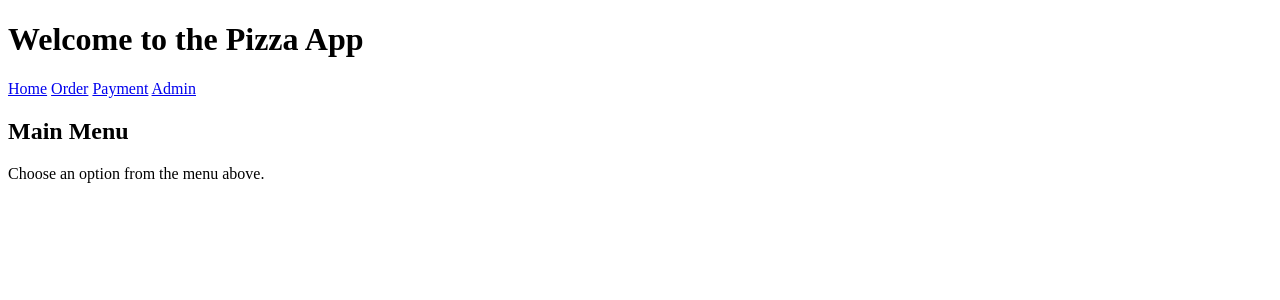
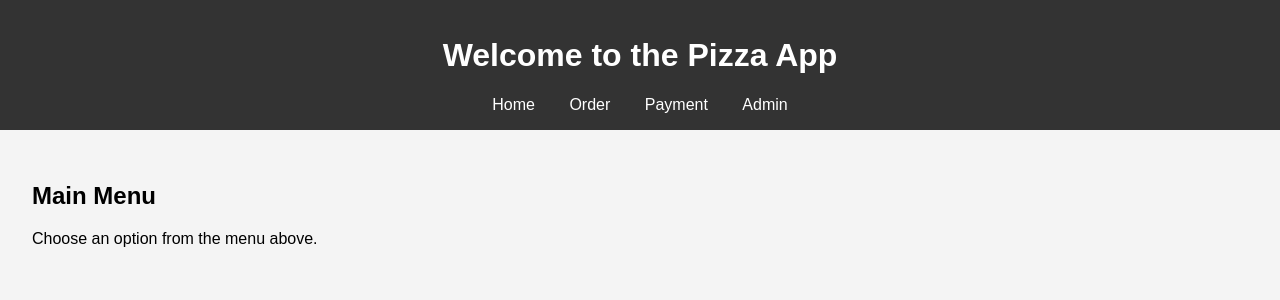
Before and after one commit to Sejmona/Pizza-app, a Flask app: page / in a window 1280 px wide. Shown: the top 300 px of the page. Run offline with Flask 3, Linux system fonts and the light colour scheme.

Commit message:
add style.css

```diff
--- a/templates/base.html
+++ b/templates/base.html
@@ -4,10 +4,16 @@
     <meta charset="UTF-8" />
     <meta name="viewport" content="width=device-width, initial-scale=1.0" />
     <title>Pizza App</title>
+    <link
+      rel="stylesheet"
+      href="{{ url_for('static', filename='style.css') }}"
+    />
   </head>
   <body>
     <header>
-      <h1>Welcome to the Pizza App</h1>
+      <div class="container">
+        <h1>Welcome to the Pizza App</h1>
+      </div>
       <nav>
         <a href="/">Home</a>
         <a href="/order">Order</a>
```
